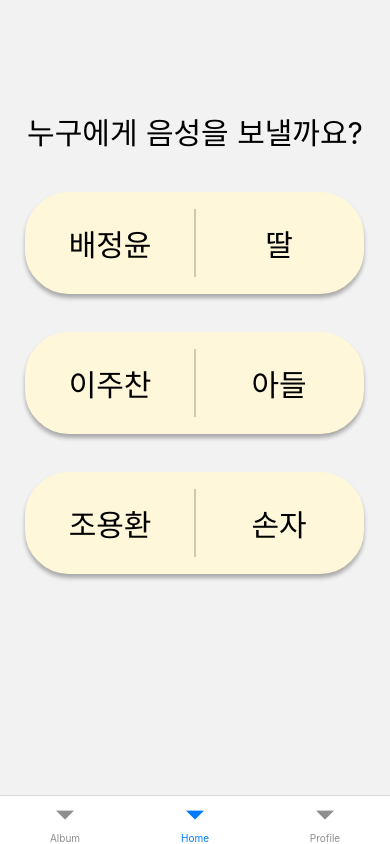
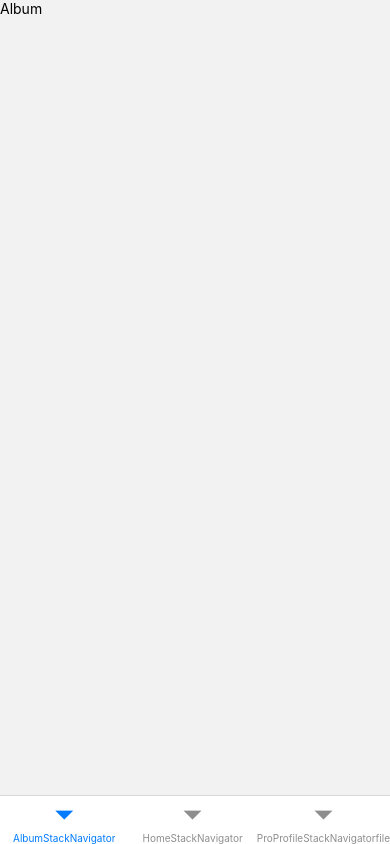
Before and after one commit to Solution-Challenge-GIST/GDSC_front, a React Native app: screen /MainTabNavigator in a window 390 px wide. Built offline with nearby package versions, Linux system fonts and the light colour scheme.

Commit message:
중복된 navigator name 수정

```diff
--- a/src/pages/MainTabNavigator/MainTabNavigator.tsx
+++ b/src/pages/MainTabNavigator/MainTabNavigator.tsx
@@ -12,9 +12,12 @@ export default function MainTabNavigator() {
       initialRouteName="Home"
       screenOptions={{ headerShown: false }}
     >
-      <Tab.Screen name="Album" component={AlbumStackNavigator} />
-      <Tab.Screen name="Home" component={HomeStackNavigator} />
-      <Tab.Screen name="Profile" component={ProfileStackNavigator} />
+      <Tab.Screen name="AlbumStackNavigator" component={AlbumStackNavigator} />
+      <Tab.Screen name="HomeStackNavigator" component={HomeStackNavigator} />
+      <Tab.Screen
+        name="ProProfileStackNavigatorfile"
+        component={ProfileStackNavigator}
+      />
     </Tab.Navigator>
   );
 }
```
